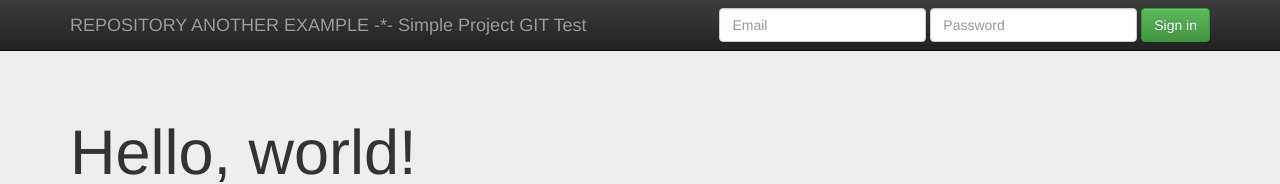
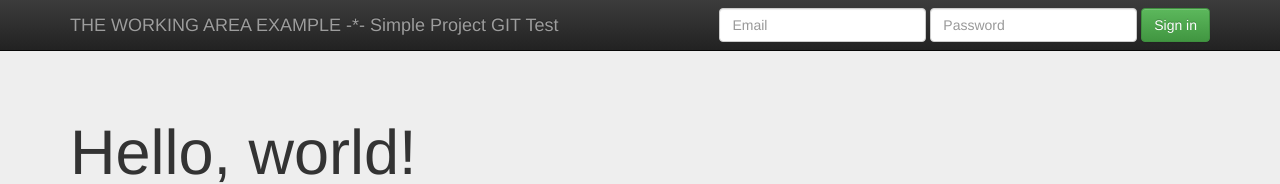
Before and after one commit to andreaguidetti/website, a plain HTML site: page index.html in a window 1280 px wide. Shown: the top 184 px of the page. Drawn offline with nearby package versions, Linux system fonts and the light colour scheme.

Commit message:
updated index page

```diff
--- a/index.html
+++ b/index.html
@@ -7,8 +7,8 @@
       <!-- 2018-10-10 -->
         <meta charset="utf-8">
         <meta http-equiv="X-UA-Compatible" content="IE=edge,chrome=1">
-        <title>REPOSITORY ANOTHER EXAMPLE</title>
-        <meta name="description" content="REPOSITORY ANOTHER EXAMPLE">
+        <title>THE WORKING AREA EXAMPLE</title>
+        <meta name="description" content="THE WORKING AREA EXAMPLE">
         <meta name="viewport" content="width=device-width, initial-scale=1">
         <link rel="apple-touch-icon" href="apple-touch-icon.png">
 
@@ -37,7 +37,7 @@
             <span class="icon-bar"></span>
             <span class="icon-bar"></span>
           </button>
-          <a class="navbar-brand" href="#">REPOSITORY ANOTHER EXAMPLE -*- Simple Project GIT Test</a>
+          <a class="navbar-brand" href="#">THE WORKING AREA EXAMPLE -*- Simple Project GIT Test</a>
         </div>
         <div id="navbar" class="navbar-collapse collapse">
           <form class="navbar-form navbar-right" role="form">
```
